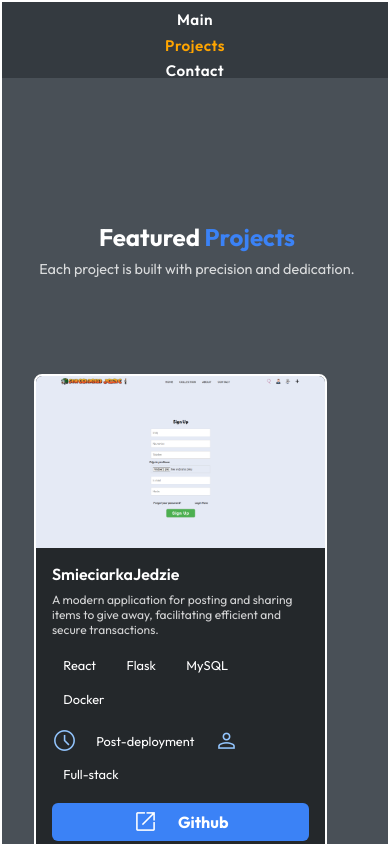
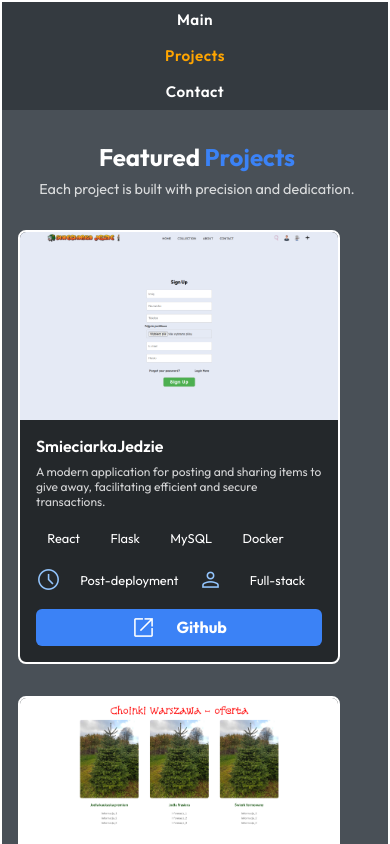
Before and after one commit to JakubStankiewicz1/kuba-portfolio, a React (Vite) app in the folder frontend/: page /kuba-portfolio/projects in a window 390 px wide. Built offline with nearby package versions, Linux system fonts and the light colour scheme.

Commit message:
display update

```diff
--- a/frontend/src/components/MainPage/mainPage.css
+++ b/frontend/src/components/MainPage/mainPage.css
@@ -231,37 +231,6 @@
   width: 85%;
   margin-left: auto;
   margin-right: auto;
-  margin-right: 150px;
-  margin-top: 140px;
-}
-
-.mainPageTechnologiesAndToolsHeader {
-  display: flex;
-  flex-direction: row;
-  justify-content: center;
-  margin-left: auto;
-  margin-right: auto;
-  text-align: center;
-  margin-bottom: 10px;
-}
-
-.mainPageTechnologiesAndToolsHeaderText {
-  display: flex;
-  flex-direction: row;
-  justify-content: center;
-  margin-left: auto;
-  margin-right: auto;
-  text-align: center;
-}
-
-.mainPageTechnologiesAndTools {
-  display: flex;
-  flex-wrap: wrap;
-  justify-content: center;
-  gap: 15px;
-  width: 85%;
-  margin-left: auto;
-  margin-right: auto;
   margin-top: 20px;
 }
 
@@ -335,6 +304,33 @@
     margin-right: 0;
     justify-content: center;
   }
+
+  .mainPageTechnologiesAndTools {
+    display: flex;
+    flex-wrap: wrap;
+    justify-content: center;
+    gap: 10px;
+    width: 100%;
+  }
+
+  .mainPageTechnologiesAndToolsContainer {
+    width: 100%;
+    max-width: 120px;
+    display: flex;
+    flex-direction: row;
+    align-items: center;
+    padding: 5px;
+  }
+
+  .mainPageTechnologiesAndToolsContainerImage {
+    width: 20px;
+    height: auto;
+    margin-right: 5px;
+  }
+
+  .mainPageTechnologiesAndToolsContainerText {
+    font-size: 12px;
+  }
 }
 
 @media (max-width: 480px) {
--- a/frontend/src/components/Navbar/Navbar.jsx
+++ b/frontend/src/components/Navbar/Navbar.jsx
@@ -19,6 +19,7 @@ const Navbar = () => {
 
   return (
     <div className={`navbar ${getActiveClass()}`}>
+
       <NavLink to="/" className="navItem navItemOne">
         <Link to="/" className="navLink">
           <p className="navLinkText">Main</p>
--- a/frontend/src/components/Navbar/navbar.css
+++ b/frontend/src/components/Navbar/navbar.css
@@ -101,7 +101,7 @@
         width: 100%;
         justify-content: center;
         padding: 1vh 0;
-        height: 3vh;
+        /* height: 3vh; */
     }
 
     .navLinkText {
@@ -119,7 +119,7 @@
     .navItemTwo,
     .navItemThree {
         width: 100%;
-        height: 3vh;
+        /* height: 3vh; */
     }
 
     .navbar.main-active .navItemTwo,
--- a/frontend/src/components/ProjectsPage/projectsPage.css
+++ b/frontend/src/components/ProjectsPage/projectsPage.css
@@ -1,17 +1,17 @@
 .page {
-  padding: 4rem 2rem;
+  padding: 2rem 1rem; /* Zmniejszono padding */
   text-align: center;
   color: #fff;
   width: 100vw;
   display: flex;
   flex-direction: column;
   align-items: center;
-  margin-top: 5rem;
-  margin-bottom: 4500px;
+  margin-top: 0; /* Usunięto margines górny */
+  margin-bottom: 0; /* Usunięto margines dolny */
 }
 
 .projectsPage {
-  margin-bottom: 4050px;
+  margin-bottom: 0; /* Usunięto margines dolny */
 }
 
 .title {
@@ -33,10 +33,10 @@
   display: flex;
   justify-content: center;
   gap: 2rem;
-  margin-top: 6rem;
+  margin-top: 2rem; /* Zmniejszono margines górny */
   flex-wrap: wrap;
   flex-direction: column;
-  margin-bottom: 6rem;
+  margin-bottom: 2rem; /* Zmniejszono margines dolny */
 }
 
 .projectCard {
@@ -62,7 +62,6 @@
   transition: transform 0.3s ease-in-out;
   flex-shrink: 0;
   width: 400px;
-  /* border: 5px solid lightcyan; */
   height: auto;
 }
 
@@ -169,10 +168,9 @@
     width: 100%;
     margin-left: 0;
     padding: 1rem;
-  } */
+  }
 }
 
-/* RESPONSYWNOŚĆ */
 @media (max-width: 1024px) {
   .projectCard {
     width: 90%;
@@ -218,8 +216,7 @@
   }
 
   .projectsContainer {
-    margin-bottom: 200px;
-    /* margin-top: 0; */
+    margin-bottom: 2rem; /* Zmniejszono margines dolny */
   }
 }
 
```
Also changed, not shown: frontend/src/components/MainPage/MainPage.jsx (line endings or trailing spaces).
